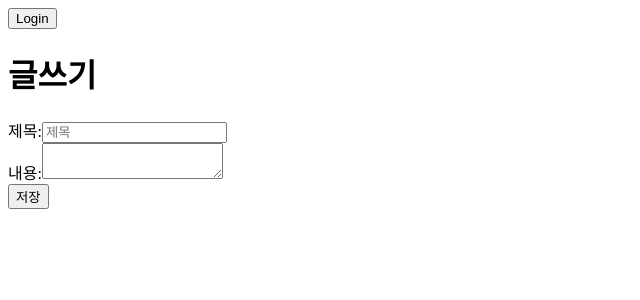
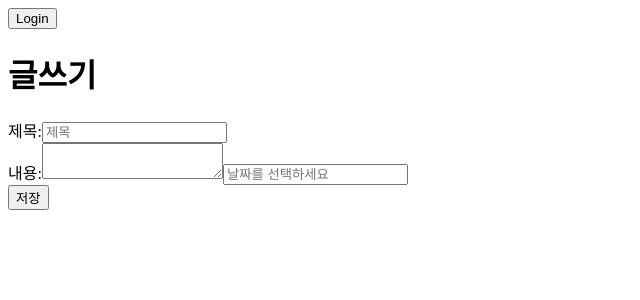
Before and after one commit to hheeju98/diary, a React (Create React App) app: page /new in a window 1280 px wide. Shown: the top 300 px of the page, without its empty margins (0-640 px from the left). Built offline with nearby package versions, Linux system fonts and the light colour scheme; no server answers.

Commit message:
날짜 받기 (DatePicker)

```diff
--- a/package.json
+++ b/package.json
@@ -8,6 +8,7 @@
     "@testing-library/user-event": "^13.5.0",
     "firebase": "^9.22.0",
     "react": "^18.2.0",
+    "react-datepicker": "^4.11.0",
     "react-dom": "^18.2.0",
     "react-router-dom": "^6.11.1",
     "react-scripts": "5.0.1",
--- a/src/components/Input.js
+++ b/src/components/Input.js
@@ -2,17 +2,23 @@ import React, { useState } from "react";
 import { useNavigate } from "react-router-dom";
 import Navbar from "../Navbar";
 import { v4 as uuidv4 } from "uuid";
+import DatePicker from "react-datepicker";
+import "react-datepicker/dist/react-datepicker.css";
 
 export default function Input() {
   const [title, setTitle] = useState("");
   const [content, setContent] = useState("");
   const [isSaving, setIsSaving] = useState(false);
+  const [selectedDate, setSelectedDate] = useState(null);
   const navigate = useNavigate();
 
   const handleAddPost = (newPost) => {
     const updatedPosts = JSON.parse(localStorage.getItem("posts")) || [];
     updatedPosts.push(newPost);
     localStorage.setItem("posts", JSON.stringify(updatedPosts));
+  };
+  const handleDateChange = (date) => {
+    setSelectedDate(date);
   };
   const handleTitleChange = (e) => {
     setTitle(e.target.value);
@@ -35,6 +41,7 @@ export default function Input() {
       id: uuidv4(),
       title: title,
       content: content,
+      date: selectedDate,
     };
     handleAddPost(newPost);
     navigate("/");
@@ -58,6 +65,12 @@ export default function Input() {
           내용:
           <textarea value={content} onChange={handleContentChange} />
         </label>
+        <DatePicker
+          selected={selectedDate}
+          onChange={handleDateChange} //{setSelectedDate}
+          format="yyyy-MM-dd"
+          placeholderText="날짜를 선택하세요"
+        />
         <br />
         <button type="submit" disabled={isSaving}>
           저장
--- a/src/pages/Detail.js
+++ b/src/pages/Detail.js
@@ -2,7 +2,7 @@ import React, { useEffect, useState } from "react";
 import { useParams } from "react-router-dom";
 import { v4 as uuidv4 } from "uuid";
 
-export default function Detail({ match }) {
+export default function Detail() {
   const { id } = useParams();
   const [post, setPost] = useState(null);
 
@@ -20,6 +20,7 @@ export default function Detail({ match }) {
     <div>
       <h1>{post.title}</h1>
       <p>{post.content}</p>
+      <p>날짜: {post.date}</p>
     </div>
   );
 }
```
Also changed, not shown: 1 other file (tests, documents, lock files or other folders).
